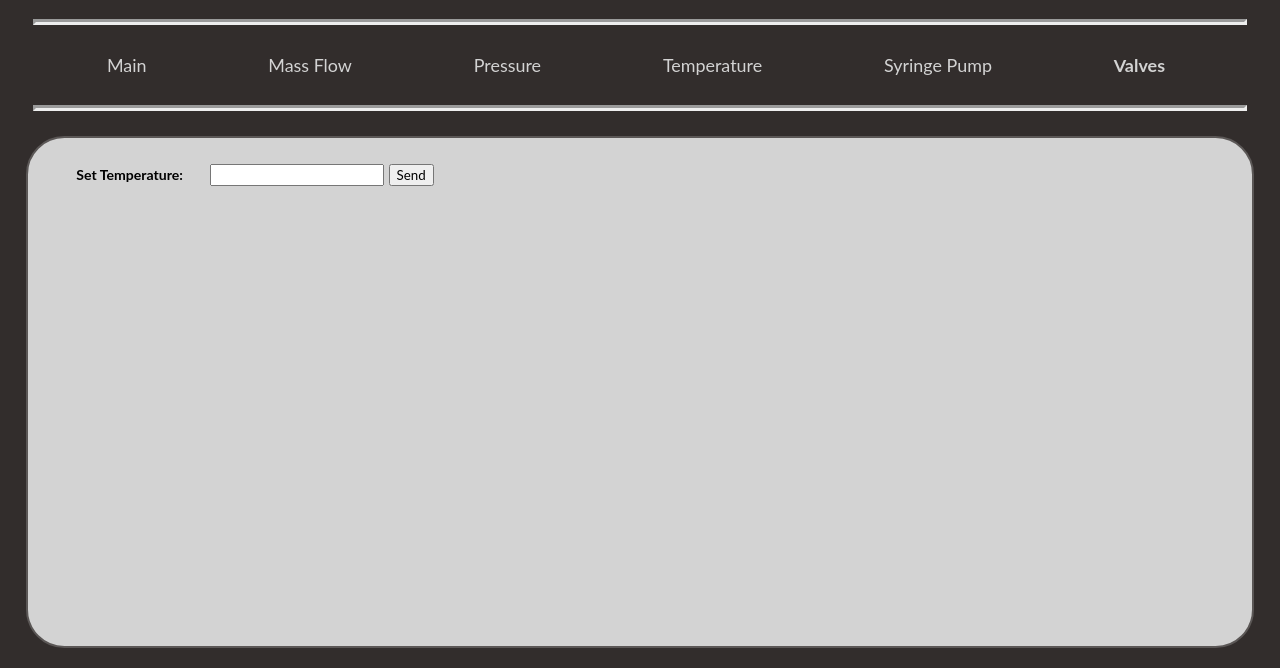
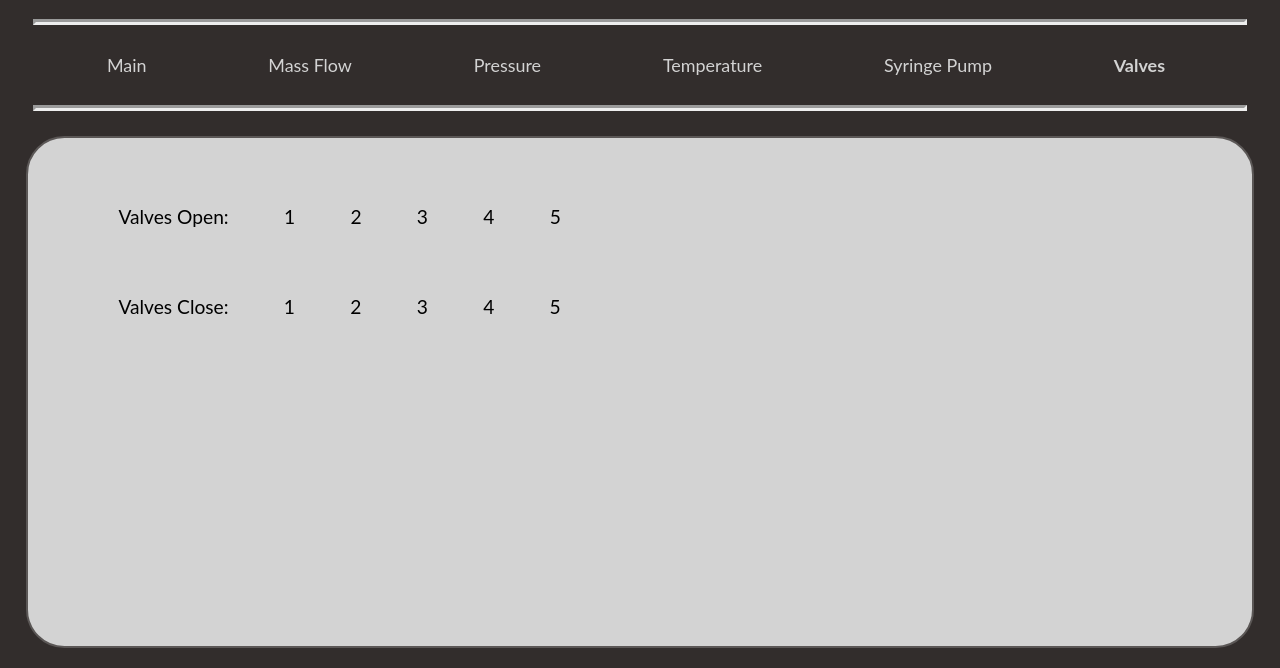
Before and after one commit to andreamurillomtz/QCM, a website: page valves.html in a window 1280 px wide. Shown: the part 132-800 px from the top of the page. Drawn offline with Linux system fonts and the light colour scheme; files whose address does not match are found by name.

Commit message:
change design

```diff
--- a/QCM.css
+++ b/QCM.css
@@ -127,3 +127,15 @@ img {
     margin: 10% 2% 2%;
     font-weight: bold;
 }
+
+.valve, .valve_title {
+    color: black;
+    font-size: 1.5vw;
+    display: flex;
+    margin: 2vw 2vw 2vw;
+    height: auto;
+    inline-size: auto;
+}
+.valve:hover{
+    font-weight: bold;
+}
--- a/valves.html
+++ b/valves.html
@@ -24,11 +24,22 @@
 </nav>
 <hr>
 <div class = "container_sec">
-    <form>
-        <label for="temp_change" class = "info_sec">Set Temperature:</label>
-        <input type="text" id="temp_change" name="temp_change">
-        <input type="submit" value="Send">
-    </form>
+    <ul class = "sections">
+        <li><a class = "valve_title">Valves Open: </a></li>
+        <li><a class = "valve">1</a></li>
+        <li><a class = "valve">2</a></li>
+        <li><a class = "valve">3</a></li>
+        <li><a class = "valve">4</a></li>
+        <li><a class = "valve">5</a></li>
+    </ul>
+    <ul class = "sections">
+        <li><a class = "valve_title">Valves Close: </a></li>
+        <li><a class = "valve">1</a></li>
+        <li><a class = "valve">2</a></li>
+        <li><a class = "valve">3</a></li>
+        <li><a class = "valve">4</a></li>
+        <li><a class = "valve">5</a></li>
+    </ul>
 </div>
 </body>
 </html>
```
Also changed, not shown: pressure.html (+2 -2 lines), syringe_pump.html (+2 -2 lines), 1 other file.
